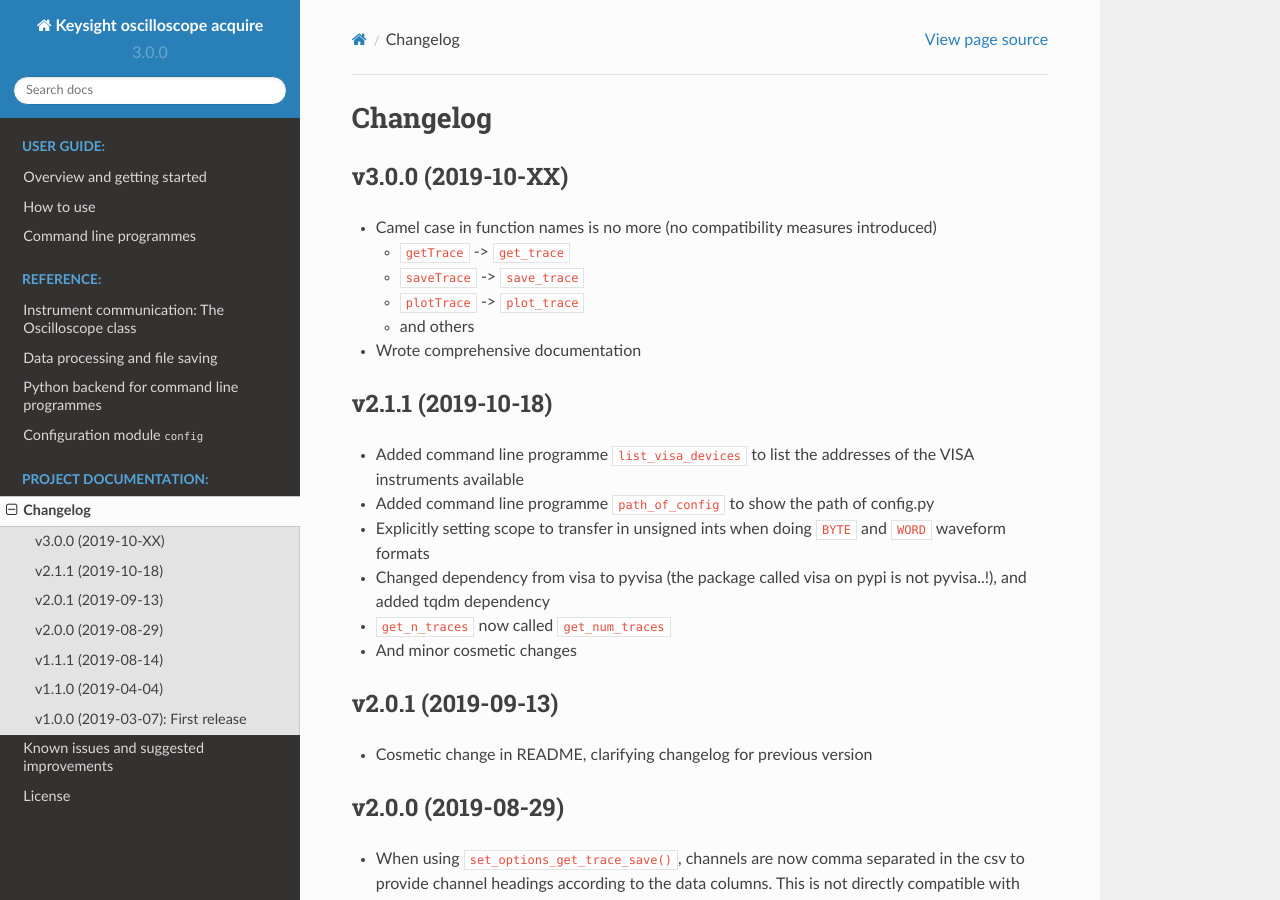
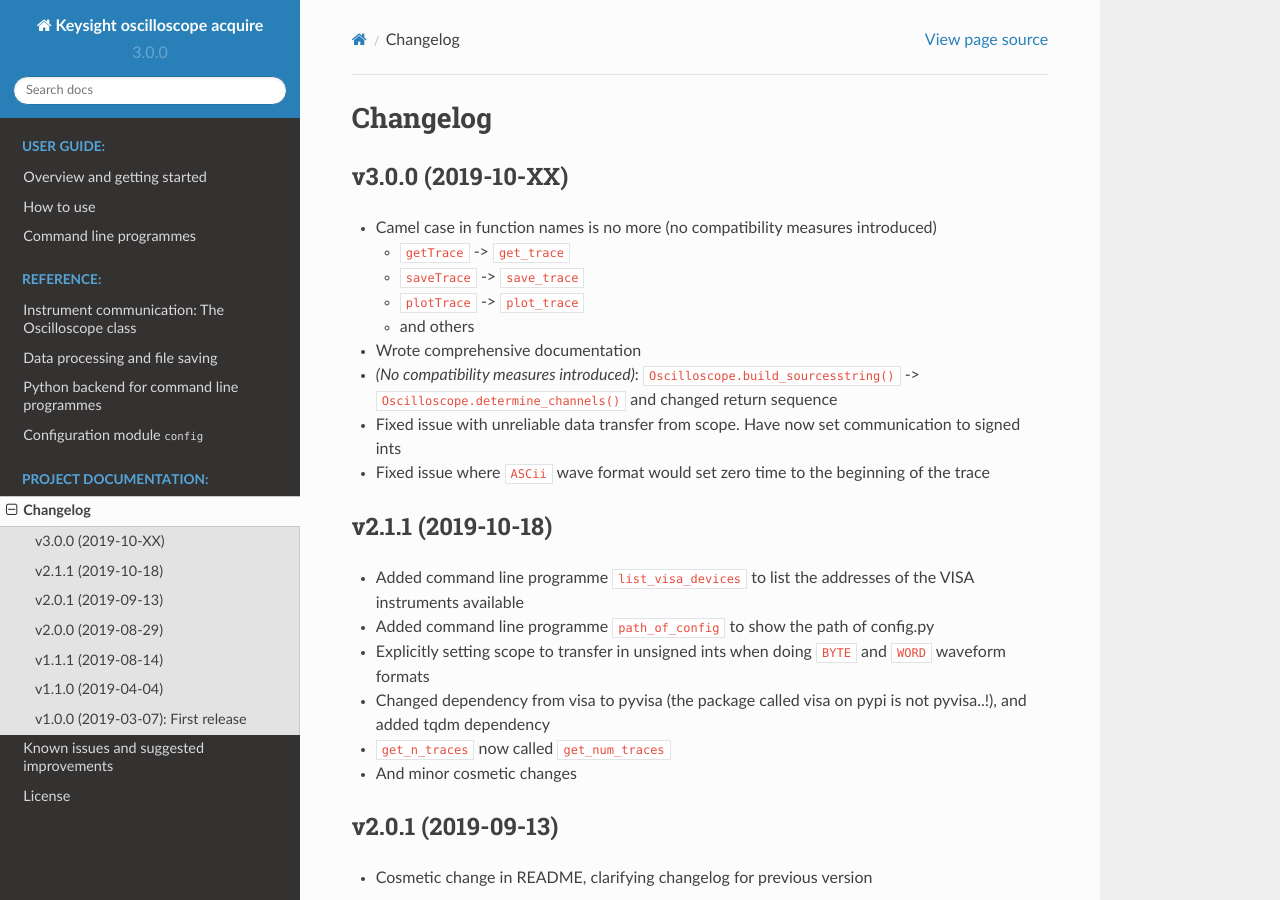
Before and after one commit to asvela/keyoscacquire, a Sphinx documentation site: the page built from keyoscacquire/docs/changelog.rst, in a window 1280 px wide and 900 px high. Built offline with Sphinx 7.4.7 and the Read the Docs theme 2.0.0, drawn with Linux system fonts in a browser that asks for light colours.

Commit message:
(docs) included changes in changelog

```diff
--- a/keyoscacquire/docs/changelog.rst
+++ b/keyoscacquire/docs/changelog.rst
@@ -14,6 +14,11 @@
 
 - Wrote comprehensive documentation
 
+- *(No compatibility measures introduced)*: ``Oscilloscope.build_sourcesstring()`` -> ``Oscilloscope.determine_channels()`` and changed return sequence
+
+- Fixed issue with unreliable data transfer from scope. Have now set communication to signed ints
+
+- Fixed issue where ``ASCii`` wave format would set zero time to the beginning of the trace
 
 
 v2.1.1 (2019-10-18)
```
